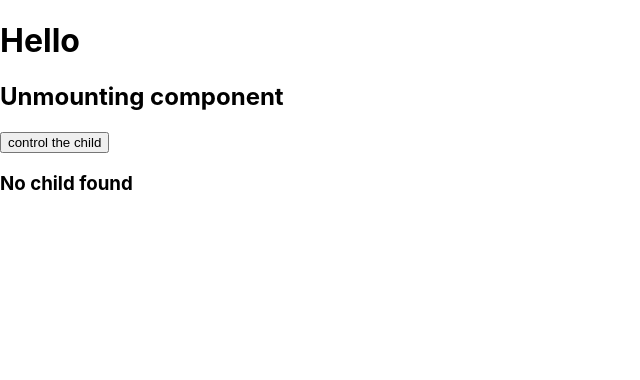
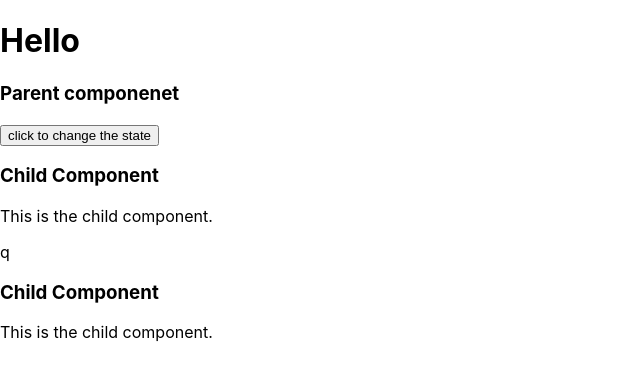
Before and after one commit to Aravind-9989/React, a React (Create React App) app: page / in a window 1280 px wide. Shown: the top 380 px of the page, without its empty margins (0-640 px from the left). Built offline with nearby package versions, Linux system fonts and the light colour scheme.

Commit message:
life cycle methods and pure components

```diff
--- a/src/App.js
+++ b/src/App.js
@@ -1,6 +1,8 @@
 import logo from './logo.svg';
 import './App.css';
-import Unmounting from './components/classComponents/lifecyclemethods/unmounting';
+import Purecomponents from './components/classComponents/purecomponents/parent';
+import Child from './components/classComponents/purecomponents/child';
+// import Unmounting from './components/classComponents/lifecyclemethods/unmounting';
 
 
 
@@ -11,7 +13,9 @@ function App() {
   return (
    <div>
     <h1>Hello</h1>
-<Unmounting/>
+{/* <Unmounting/> */}
+<Purecomponents/>q
+<Child/>
    </div>
   );
 }
--- /dev/null
+++ b/src/components/classComponents/purecomponents/child.js
@@ -0,0 +1,15 @@
+import React from "react";
+
+class Child extends React.Component {
+  render() {
+    console.log("Child render");
+    return (
+      <div>
+        <h3>Child Component</h3>
+        <p>This is the child component.</p>
+      </div>
+    );
+  }
+}
+
+export default Child;
--- /dev/null
+++ b/src/components/classComponents/purecomponents/parent.js
@@ -0,0 +1,27 @@
+import { Component } from "react";
+import Child from "./child"; // Assuming Child.js is in the same directory
+
+class Purecomponents extends Component {
+  constructor() {
+    super();
+    this.state = {
+      count: 0
+    };
+  }
+  HandleCount = () => {
+    this.setState({
+      count: this.state.count + 1
+    });
+  };
+  render() {
+    console.log("Parent render");
+    return (
+      <>
+        <h3>Parent componenet</h3>
+        <button onClick={this.HandleCount}>click to change the state </button>
+        <Child />
+      </>
+    );
+  }
+}
+export default Purecomponents;
```
